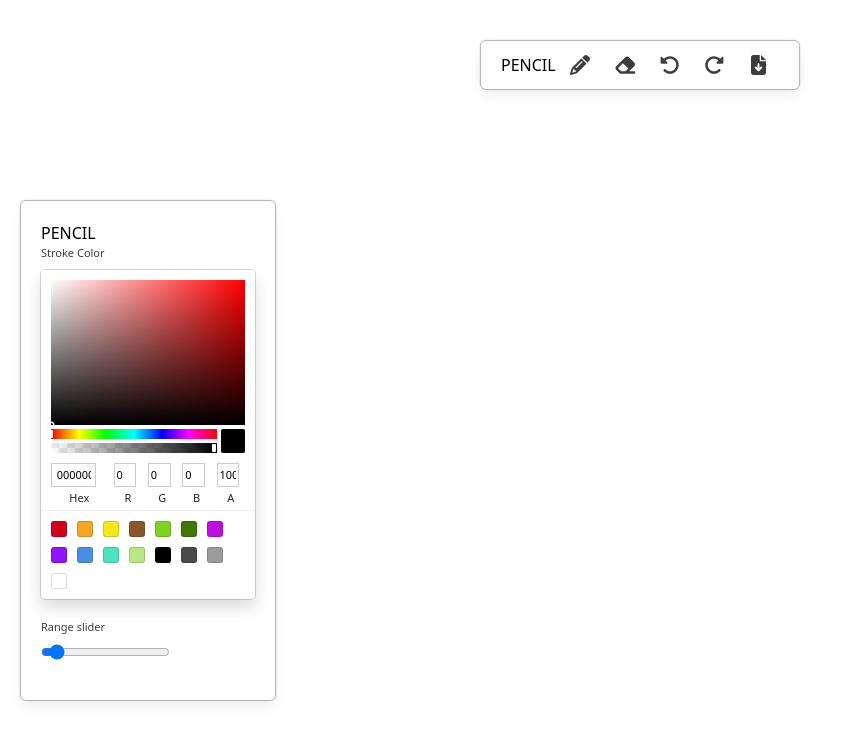
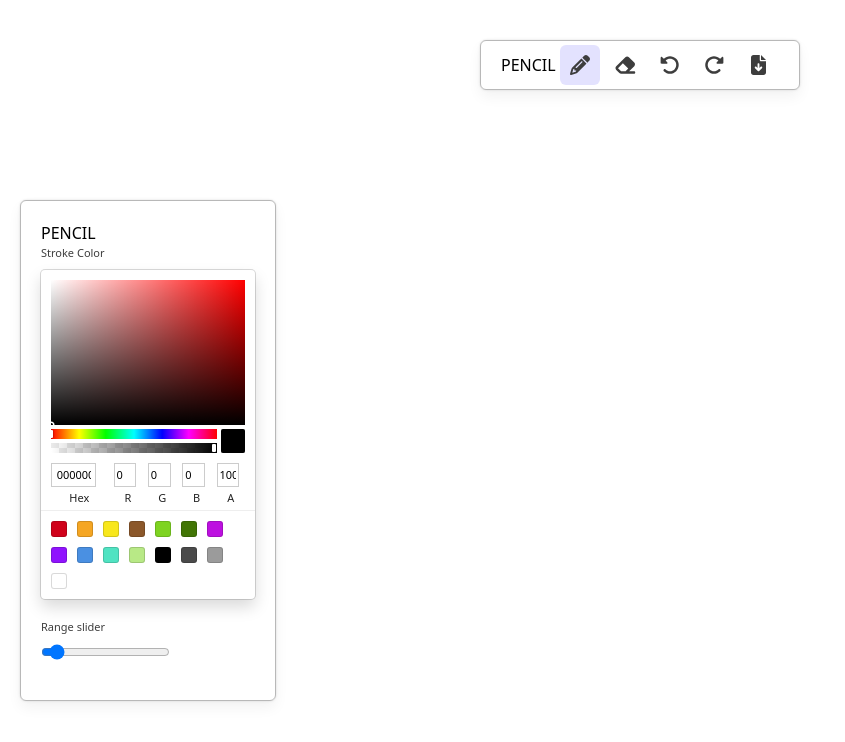
Before and after one commit to TANAYTAPANSHU/whiteboard, a Next.js app in the folder sketchbook/: page / in a window 1280 px wide. Shown: the top 742 px of the page, without its empty margins (0-845 px from the left). Built offline with nearby package versions, Linux system fonts and the light colour scheme; no server answers.

Commit message:
added tailwind css nesting again

```diff
--- a/sketchbook/postcss.config.js
+++ b/sketchbook/postcss.config.js
@@ -1,6 +1,6 @@
 module.exports = {
   plugins: {
-    // 'tailwindcss/nesting': 'postcss-nesting',
+    'tailwindcss/nesting': 'postcss-nesting',
     tailwindcss: {},
     autoprefixer: {},
   },
--- a/sketchbook/src/components/Menu/index.module.css
+++ b/sketchbook/src/components/Menu/index.module.css
@@ -8,9 +8,9 @@
     .iconWrapper {
         @apply cursor-pointer flex justify-center items-center gap-2 h-5 w-5 md:h-10 md:w-10 rounded-md;
 
-        /* &:hover, &.active {
+        &:hover, &.active {
             background-color: theme('colors.text2');
-        } */
+        }
         .icon {
             color: theme('colors.text1');
             font-size: 20px;
--- a/sketchbook/src/components/Toolbox/index.module.css
+++ b/sketchbook/src/components/Toolbox/index.module.css
@@ -18,10 +18,10 @@
             .colorBox {
                 @apply h-5 w-5 mr-1 rounded-sm cursor-pointer;
 
-                /* &:hover, &.active {
+                &:hover, &.active {
                     border: 1.5px solid theme('colors.border2');
                     box-shadow: theme('colors.shadow2');
-                } */
+                }
             }
         }
     }
```
